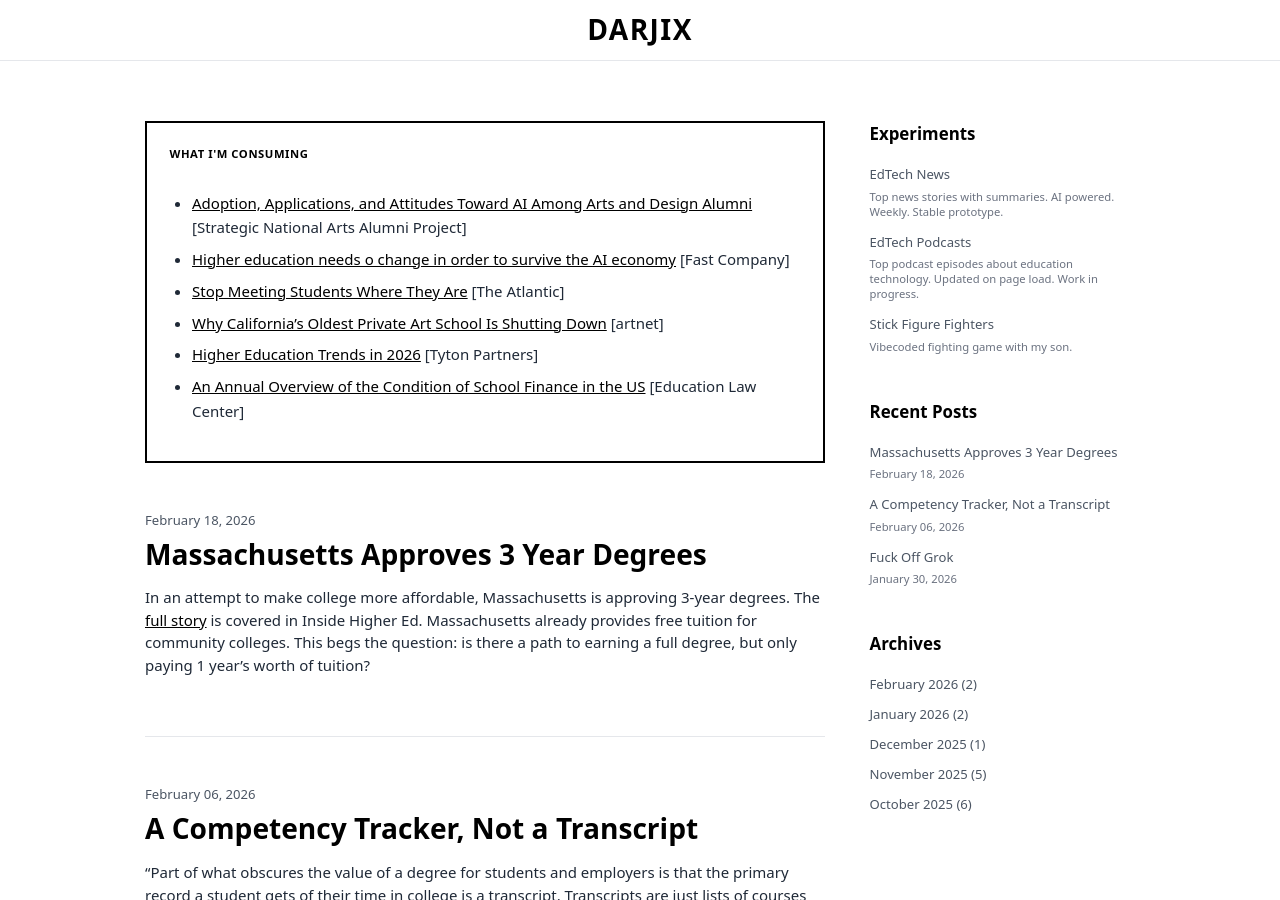
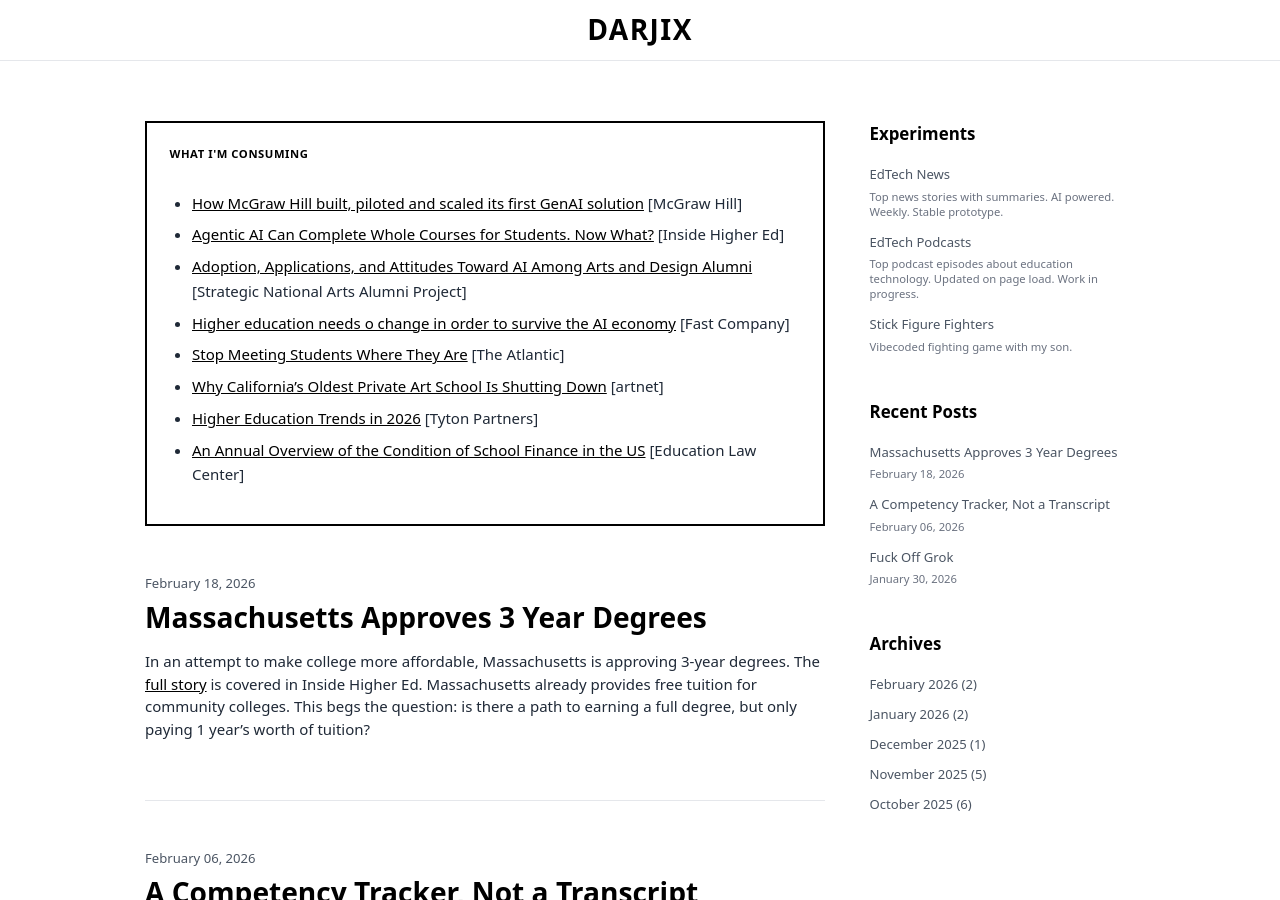
Before and after one commit to saldarji/darjix, a Jekyll site: the page built from index.html, in a window 1280 px wide and 900 px high. Built offline with Jekyll 4.4.1, drawn with Linux system fonts in a browser that asks for light colours; the list of posts is cut into pages by our own code.

Commit message:
Update featured content

```diff
--- a/_includes/featured-content.md
+++ b/_includes/featured-content.md
@@ -1,3 +1,5 @@
+- [How McGraw Hill built, piloted and scaled its first GenAI solution](https://www.mheducation.com/about-us/news-insights/blog/how-mcgraw-hill-built-and-scaled-its-first-genai-solution.html) [McGraw Hill]
+- [Agentic AI Can Complete Whole Courses for Students. Now What?](https://www.insidehighered.com/news/tech-innovation/artificial-intelligence/2026/02/26/agentic-ai-can-complete-whole-courses-now) [Inside Higher Ed]
 - [Adoption, Applications, and Attitudes Toward AI Among Arts and Design Alumni](https://snaaparts.org/findings/snapshots/adoption-applications-and-attitudes-toward-ai-among-arts-and-design-alumni) [Strategic National Arts Alumni Project]
 - [Higher education needs o change in order to survive the AI economy](https://apple.news/AIMk4endpQaez1ld8cmQ2ww) [Fast Company]
 - [Stop Meeting Students Where They Are](https://apple.news/Awg1_Mh2jRzOqUz3kyFHbxg) [The Atlantic]
```
